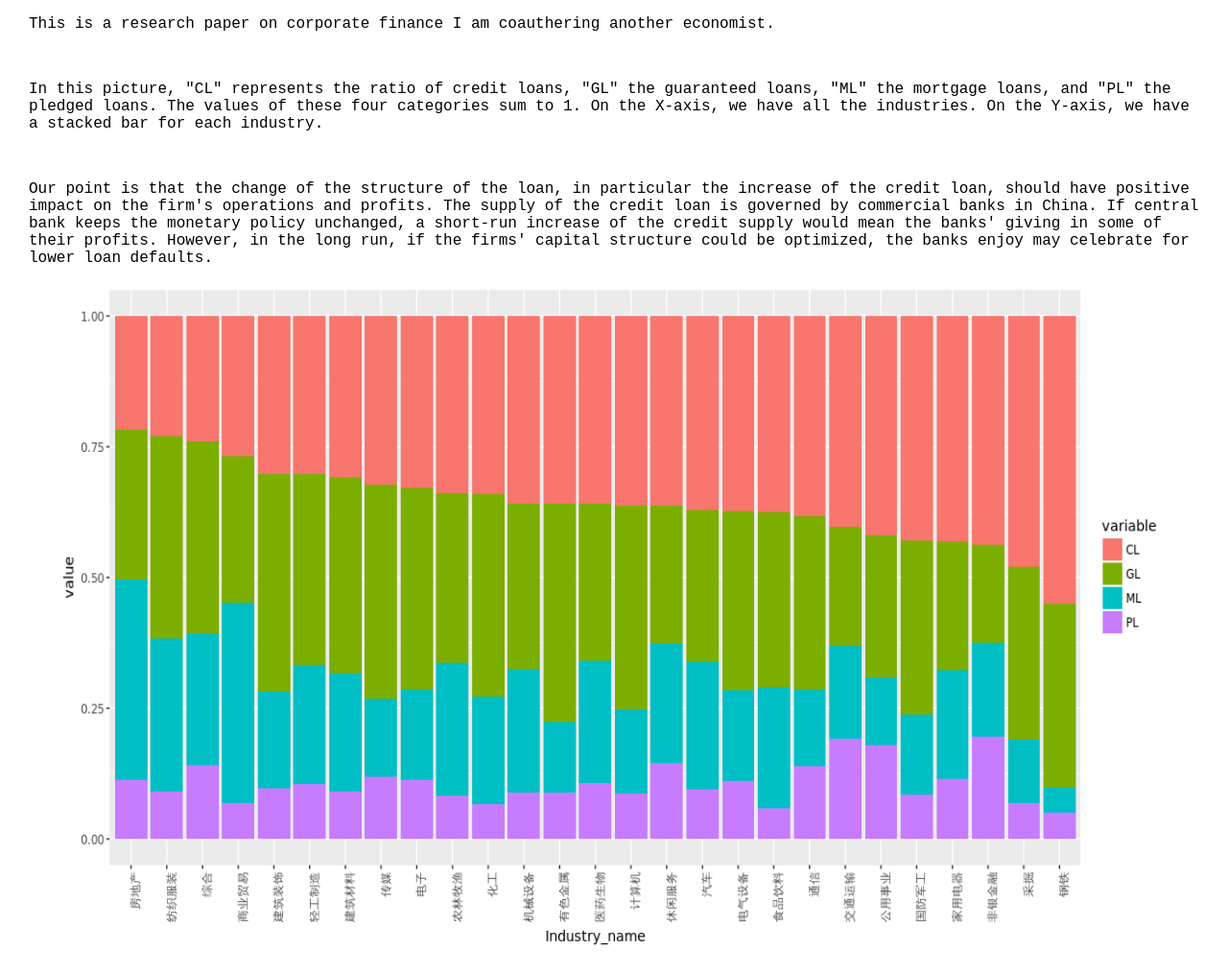
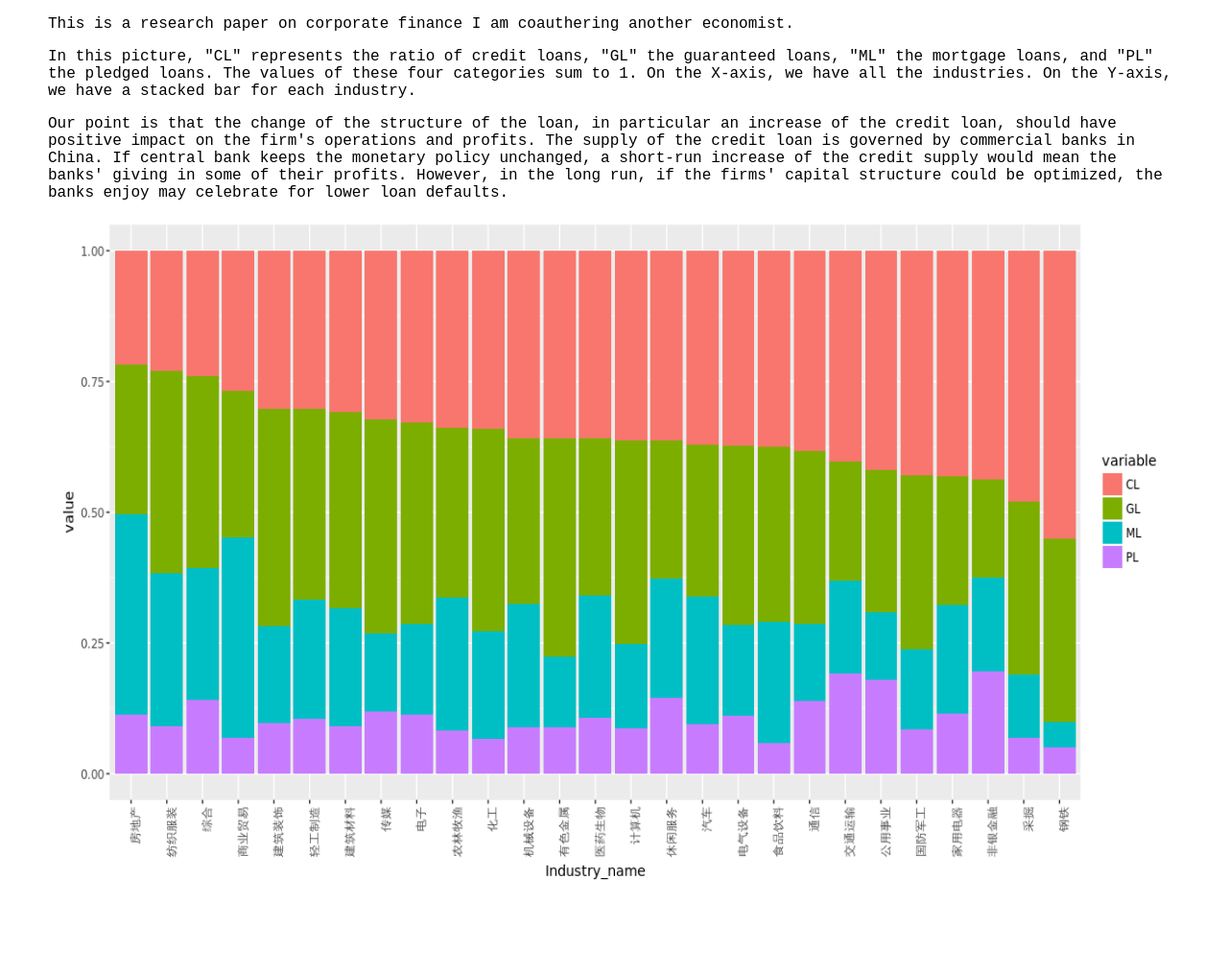
Before and after one commit to brbisheng/brbisheng.github.io, a Jekyll site: the page built from _posts/new/2020-06-06-b1.md, in a window 1280 px wide. Shown: the whole page at 96% size. Built offline with Jekyll 4.4.1, drawn with Linux system fonts in a browser that asks for light colours; nearby versions of some CDN libraries; after the commit the page ends 947 px from its top, so only the background shows below that.

Commit message:
Update 2020-06-06-b1.md

```diff
--- a/_posts/new/2020-06-06-b1.md
+++ b/_posts/new/2020-06-06-b1.md
@@ -4,14 +4,12 @@ title: "June 6th, 2020"
 categories: stocks
 ---
 
-<div style="margin-left:30px;margin-right:30px;">
+<div style="margin-left:50px;margin-right:50px;">
 <p>This is a research paper on corporate finance I am coauthering another economist. </p>
-<br>
 
 <p>In this picture, "CL" represents the ratio of credit loans, "GL" the guaranteed loans, "ML" the mortgage loans, and "PL" the pledged loans. The values of these four categories sum to 1. On the X-axis, we have all the industries. On the Y-axis, we have a stacked bar for each industry.</p>
 
-<br>
-<p>Our point is that the change of the structure of the loan, in particular the increase of the credit loan, should have positive impact on the firm's operations and profits. The supply of the credit loan is governed by commercial banks in China. If central bank keeps the monetary policy unchanged, a short-run increase of the credit supply would mean the banks' giving in some of their profits. However, in the long run, if the firms' capital structure could be optimized, the banks enjoy may celebrate for lower loan defaults. </p>
+<p>Our point is that the change of the structure of the loan, in particular an increase of the credit loan, should have positive impact on the firm's operations and profits. The supply of the credit loan is governed by commercial banks in China. If central bank keeps the monetary policy unchanged, a short-run increase of the credit supply would mean the banks' giving in some of their profits. However, in the long run, if the firms' capital structure could be optimized, the banks enjoy may celebrate for lower loan defaults. </p>
 </div>
 
 <p align="center">
```
